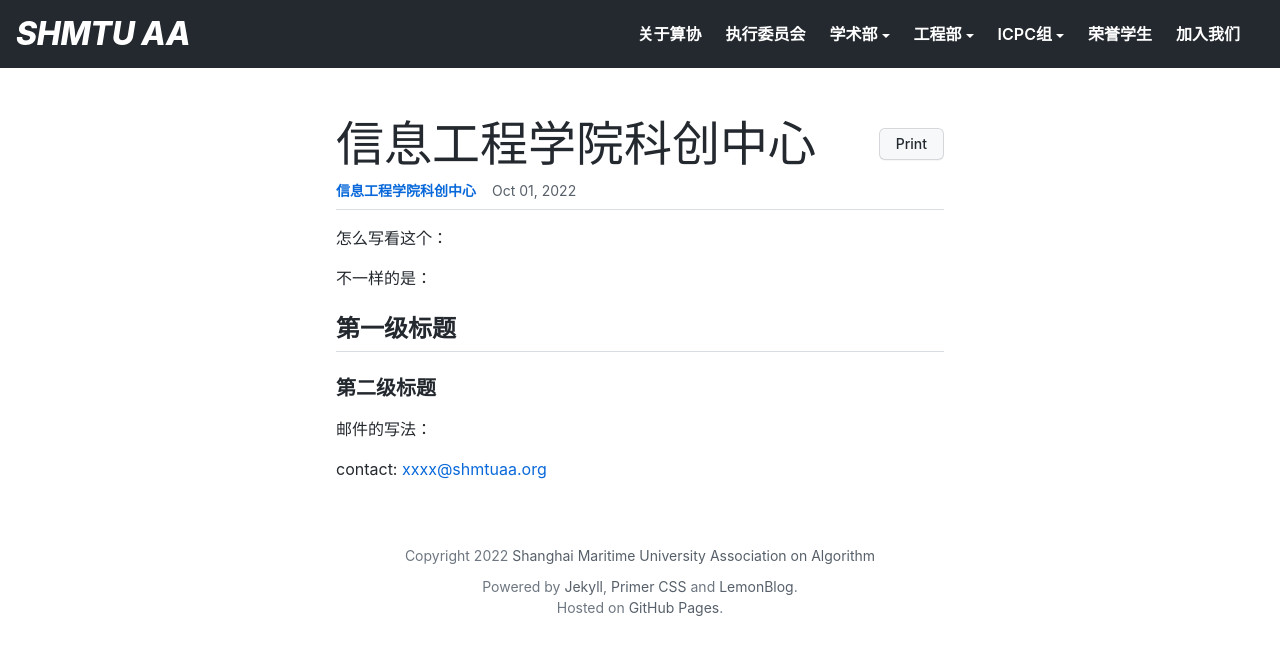
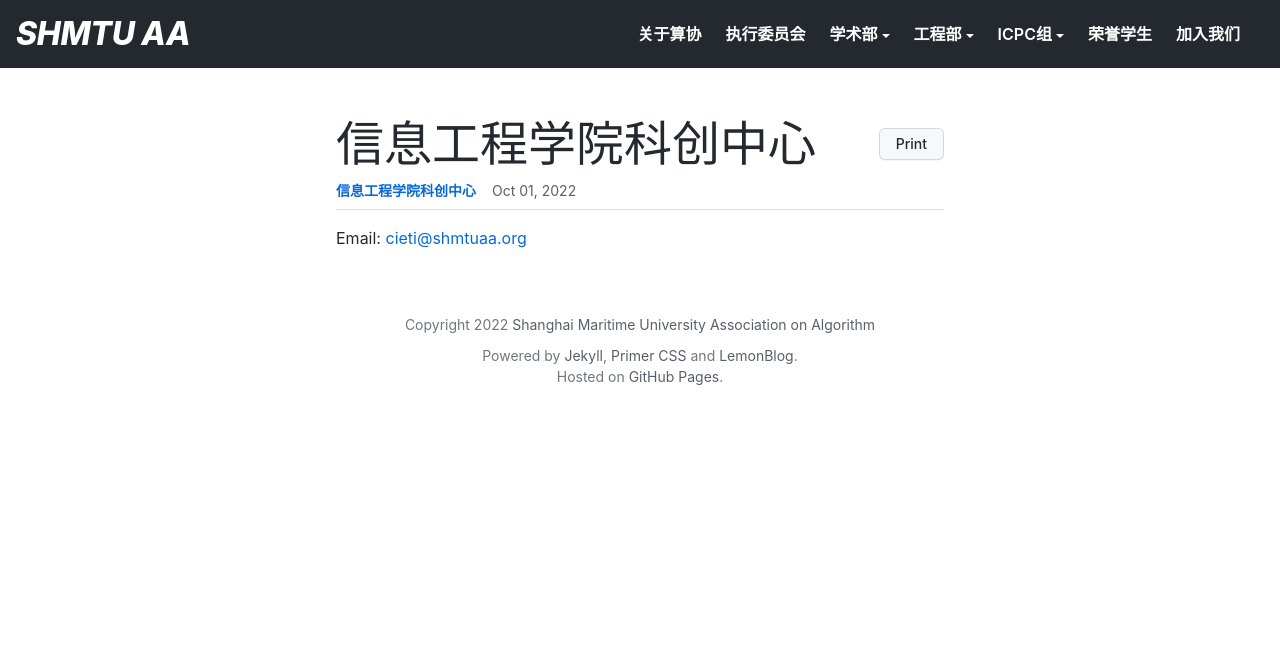
Before and after one commit to shmtuaa/shmtuaa.org, a Jekyll site: the page built from _posts/2022-10-01-CLUB-cieti.md, in a window 1280 px wide. Shown: the top 655 px of the page. Built offline with Jekyll 4.4.1, drawn with Linux system fonts in a browser that asks for light colours.

Commit message:
upd: cieti

```diff
--- a/_posts/2022-10-01-CLUB-cieti.md
+++ b/_posts/2022-10-01-CLUB-cieti.md
@@ -3,17 +3,8 @@ permalink: /cieti
 title: 信息工程学院科创中心
 author: cieti
 layout: post
-excerpt: 这里写摘要，150字以内。
 ---
 
-怎么写看这个：
 
-不一样的是：
 
-## 第一级标题
-
-### 第二级标题
-
-邮件的写法：
-
-contact: [xxxx@shmtuaa.org](mailto:xxxx@shmtuaa.org)
+Email: [cieti@shmtuaa.org](mailto:cieti@shmtuaa.org)
```
